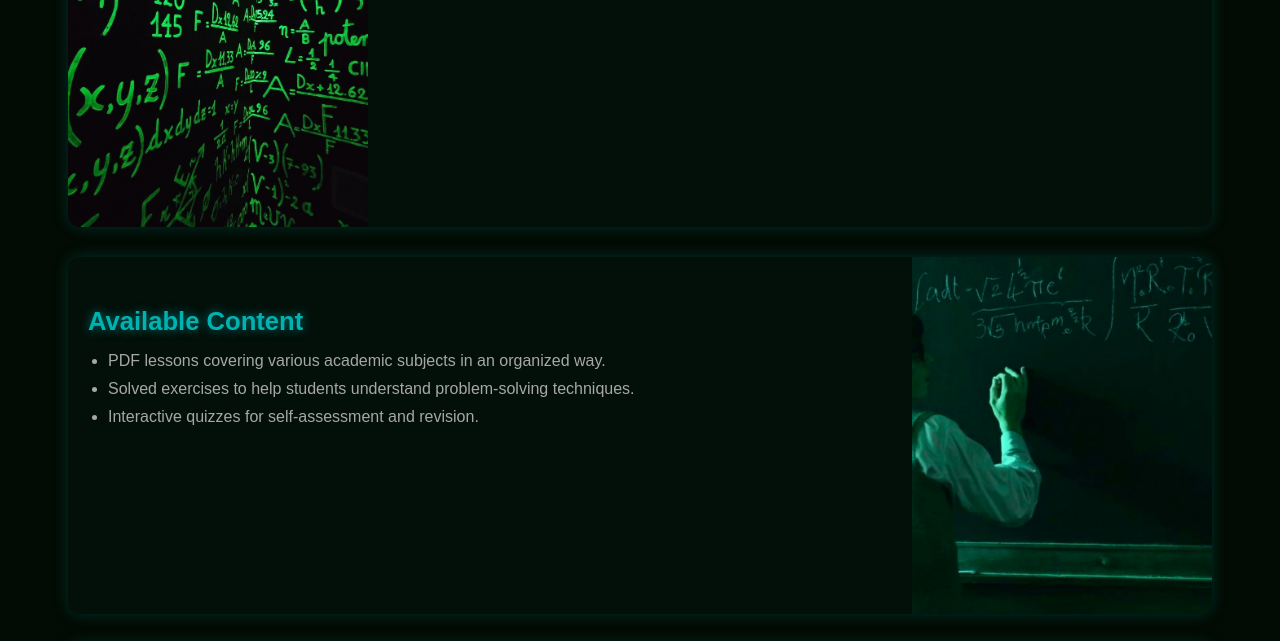
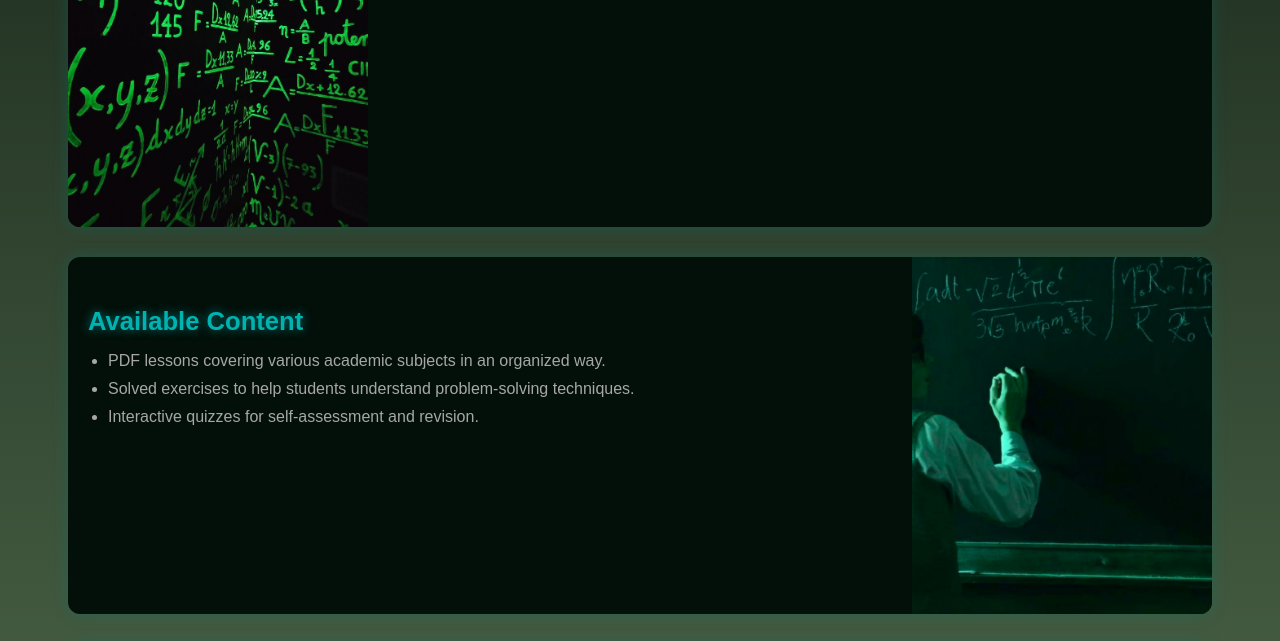
Before and after one commit to thewhisperr/thewhisper, a plain HTML site: page index.html in a window 1280 px wide. Shown: the part 805-1446 px from the top of the page. Drawn offline with Linux system fonts and the light colour scheme; a script that the page names is missing.

Commit message:
Update index.html

```diff
--- a/index.html
+++ b/index.html
@@ -7,7 +7,7 @@
     <title>StudyHelp - Hello I'm Whisper!</title>
     <style>
         body {
-            background-color: #020b04;
+             background: linear-gradient(to bottom, #010906 ,  rgb(92, 122, 86));
         }
         header nav {
        display: flex;
```
